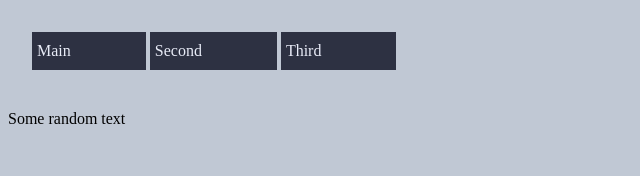
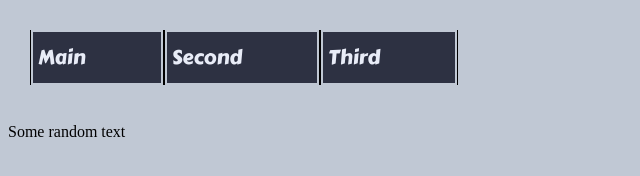
Before and after one commit to SempleGit/dropdown-menu, a plain HTML site: page index.html in a window 1280 px wide. Shown: the whole page, without its empty margins (0-640 px from the left). Drawn offline with Linux system fonts and the light colour scheme.

Commit message:
added fonts

```diff
--- a/index.html
+++ b/index.html
@@ -1,9 +1,11 @@
+<!DOCTYPE html>
 <html lang="en">
 <head>
   <meta charset="UTF-8">
   <meta name="viewport" content="width=device-width, initial-scale=1.0">
   <title>Document</title>
   <link rel="stylesheet" href="main.css">
+  <link href="https://fonts.googleapis.com/css2?family=Amiri&family=Carter+One&display=swap" rel="stylesheet">
 </head>
 <body>
   <header>
@@ -12,7 +14,7 @@
         <ul class="dropdown-container">
           <li class="dropdown-selector"><p class="menu-title">Main</p>
             <ul class="dropdown-menu">
-              <li class="dropdown-item">Item 1</li>
+              <li class="dropdown-item"><a href="#">Item 1</a></li>
               <li class="dropdown-item">Item 2</li>
               <li class="dropdown-item">Item 3</li>
               <li class="dropdown-item">Item 4</li>
--- a/main.css
+++ b/main.css
@@ -12,14 +12,17 @@ html {
 .menu-title {
   background-color: #2D3142;
   color: rgba(240, 244, 255, 0.959);
+  font-family: 'Carter One', cursive;
   margin: 2px;
   padding: 10px 75px 10px 5px;
   text-align: left;
-  font-size: 1rem;
+  font-size: 1.25rem;
 }
 
 .dropdown-selector{
   position: relative;
+  border-right: 1px solid black;
+  border-left: 1px solid black;
 }
 
 .dropdown-menu {
@@ -36,6 +39,7 @@ html {
 .dropdown-item {
   background-color: #F7FFF7;
   border: 1px solid #595959;
+  font-family: 'Amiri', serif;
   padding: 5px;
   text-align: right;
 }
```
